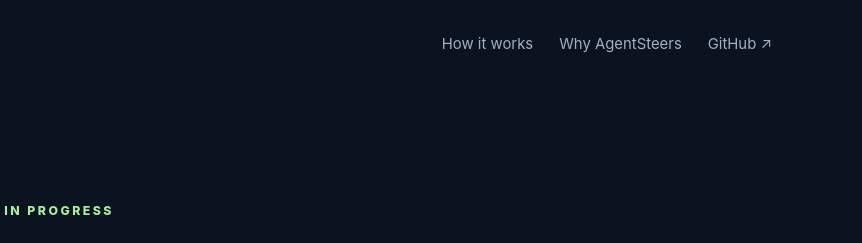
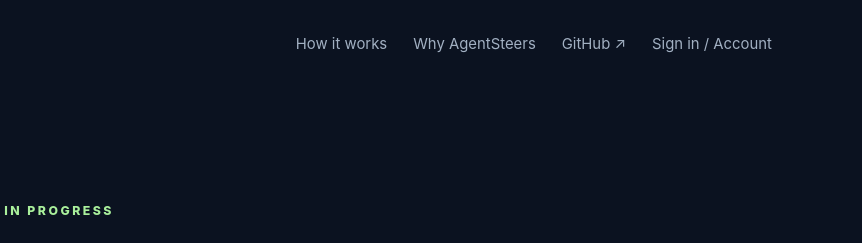
Before and after one commit to scyllarusllc/agentsteers, a plain HTML site: page frappe_app/agentsteers_frappe/www/index.html in a window 1280 px wide. Shown: the top 243 px of the page, 418-1280 px from the left. Drawn offline with Linux system fonts and the light colour scheme; files that its build step writes are made by us from their sources.

Commit message:
Link website header to Frappe account sign-in

```diff
--- a/frappe_app/agentsteers_frappe/www/index.html
+++ b/frappe_app/agentsteers_frappe/www/index.html
@@ -11,7 +11,7 @@
 <a class="skip" href="#main">Skip to content</a>
 <header class="site-header wrap">
 <a class="brand" href="/" aria-label="AgentSteers home"><span class="brand-icon">A↗</span> AgentSteers</a>
-<nav aria-label="Main"><a href="#how">How it works</a><a href="#why">Why AgentSteers</a><a href="https://github.com/scyllarusllc/agentsteers">GitHub ↗</a></nav>
+<nav aria-label="Main"><a href="#how">How it works</a><a href="#why">Why AgentSteers</a><a href="https://github.com/scyllarusllc/agentsteers">GitHub ↗</a><a href="/account">Sign in / Account</a></nav>
 </header>
 <main id="main">
 <section class="hero wrap">
```
